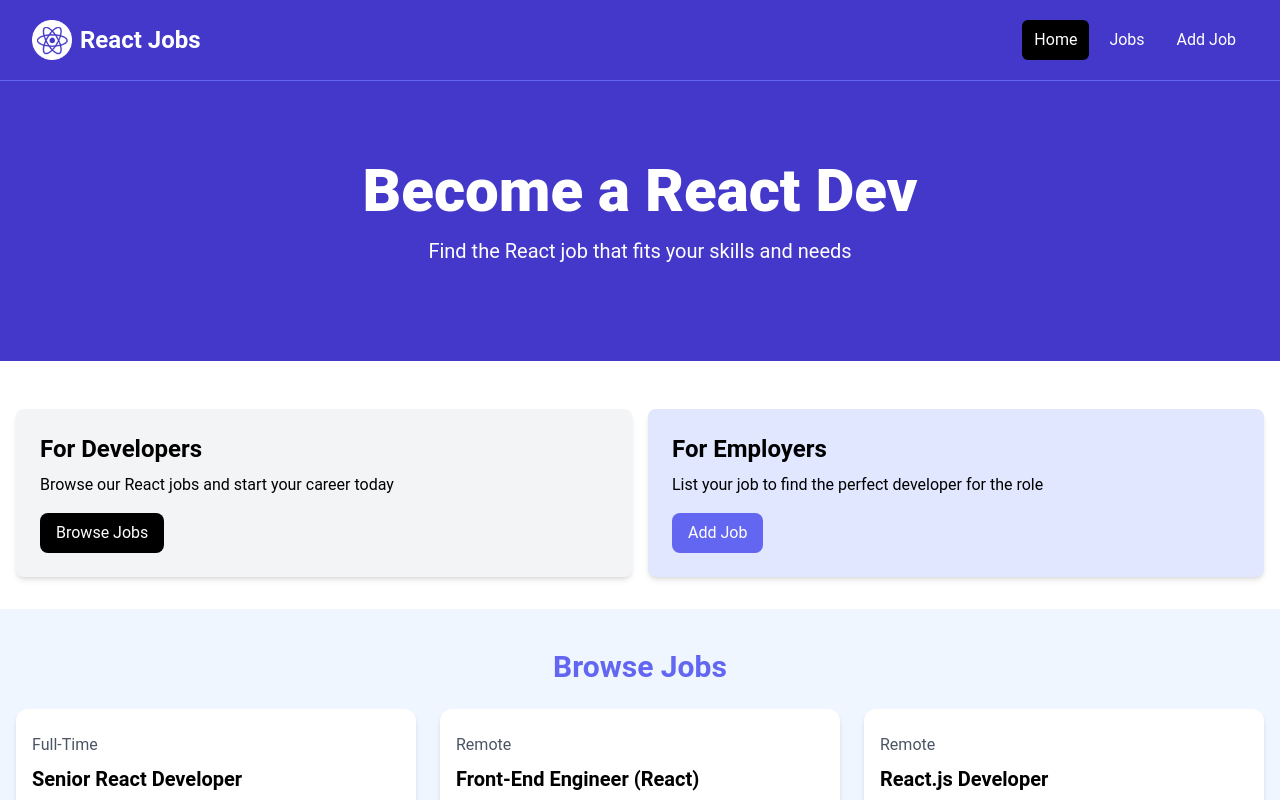
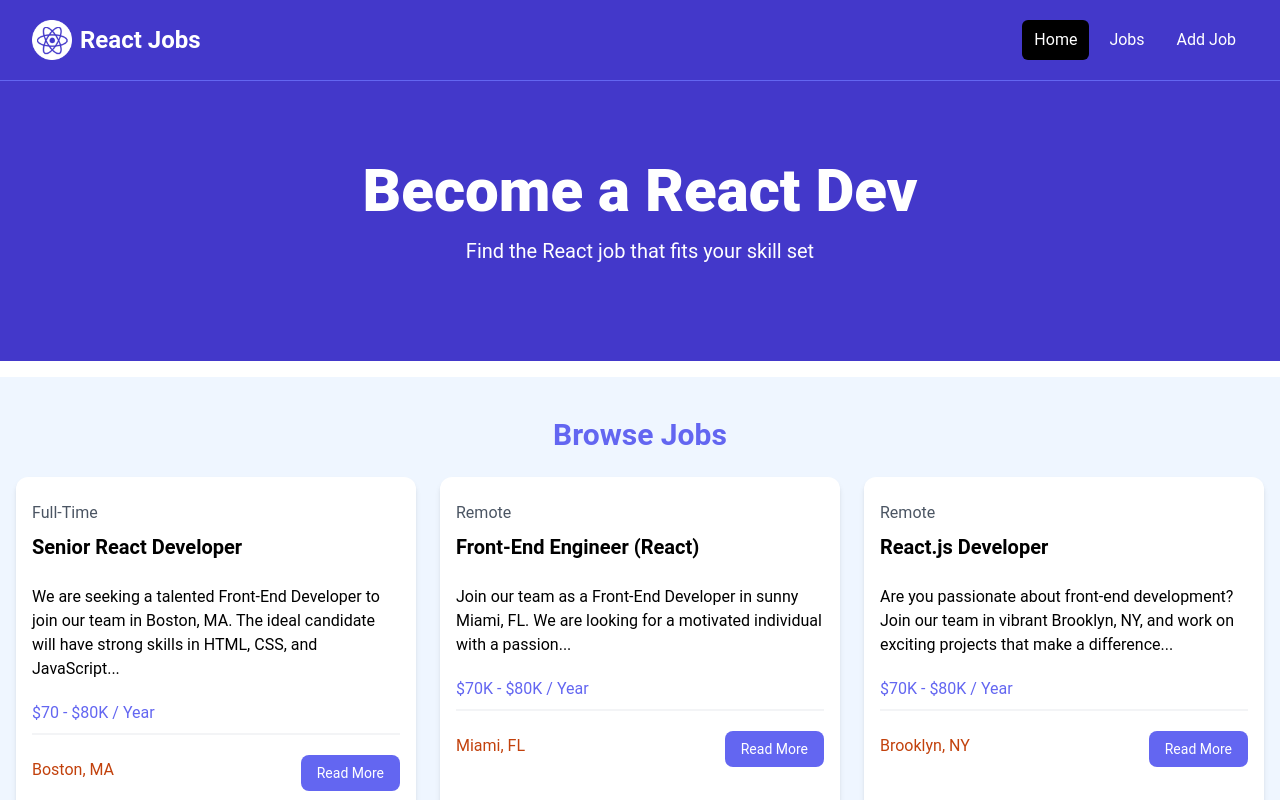
Before and after one commit to eual8/react-crash-course, a React (Vite) app: page / in a window 1280 px wide. Shown: the top 800 px of the page. Built offline with nearby package versions, Linux system fonts and the light colour scheme.

Commit message:
time 50:40

```diff
--- a/src/App.jsx
+++ b/src/App.jsx
@@ -1,59 +1,15 @@
-import Navbar from './components/Navbar'
+import Navbar from './components/Navbar';
+import Hero from './components/Hero';
+import HomeCard from './components/HomeCard';
 
 const App = () => {
   return (
     <>
       <Navbar />
+      <Hero />
 
-      {/* <!-- Hero --> */}
-      <section className="bg-indigo-700 py-20 mb-4">
-        <div
-          className="max-w-7xl mx-auto px-4 sm:px-6 lg:px-8 flex flex-col items-center"
-        >
-          <div className="text-center">
-            <h1
-              className="text-4xl font-extrabold text-white sm:text-5xl md:text-6xl"
-            >
-              Become a React Dev
-            </h1>
-            <p className="my-4 text-xl text-white">
-              Find the React job that fits your skills and needs
-            </p>
-          </div>
-        </div>
-      </section>
 
-      {/* <!-- Developers and Employers --> */}
-      <section className="py-4">
-        <div className="container-xl lg:container m-auto">
-          <div className="grid grid-cols-1 md:grid-cols-2 gap-4 p-4 rounded-lg">
-            <div className="bg-gray-100 p-6 rounded-lg shadow-md">
-              <h2 className="text-2xl font-bold">For Developers</h2>
-              <p className="mt-2 mb-4">
-                Browse our React jobs and start your career today
-              </p>
-              <a
-                href="/jobs.html"
-                className="inline-block bg-black text-white rounded-lg px-4 py-2 hover:bg-gray-700"
-              >
-                Browse Jobs
-              </a>
-            </div>
-            <div className="bg-indigo-100 p-6 rounded-lg shadow-md">
-              <h2 className="text-2xl font-bold">For Employers</h2>
-              <p className="mt-2 mb-4">
-                List your job to find the perfect developer for the role
-              </p>
-              <a
-                href="/add-job.html"
-                className="inline-block bg-indigo-500 text-white rounded-lg px-4 py-2 hover:bg-indigo-600"
-              >
-                Add Job
-              </a>
-            </div>
-          </div>
-        </div>
-      </section>
+
 
       {/* <!-- Browse Jobs --> */}
       <section className="bg-blue-50 px-4 py-10">
--- /dev/null
+++ b/src/components/Hero.jsx
@@ -0,0 +1,22 @@
+function Hero({title = 'Become a React Dev', subtitle = 'Find the React job that fits your skill set'}) {
+  return (
+    <section className="bg-indigo-700 py-20 mb-4">
+        <div
+            className="max-w-7xl mx-auto px-4 sm:px-6 lg:px-8 flex flex-col items-center"
+        >
+            <div className="text-center">
+            <h1
+                className="text-4xl font-extrabold text-white sm:text-5xl md:text-6xl"
+            >
+                {title}
+            </h1>
+            <p className="my-4 text-xl text-white">
+                {subtitle}
+            </p>
+            </div>
+        </div>
+    </section>
+  )
+}
+
+export default Hero
--- /dev/null
+++ b/src/components/HomeCard.jsx
@@ -0,0 +1,36 @@
+const HomeCard = () => {
+  return (
+    <section className="py-4">
+        <div className="container-xl lg:container m-auto">
+          <div className="grid grid-cols-1 md:grid-cols-2 gap-4 p-4 rounded-lg">
+            <div className="bg-gray-100 p-6 rounded-lg shadow-md">
+              <h2 className="text-2xl font-bold">For Developers</h2>
+              <p className="mt-2 mb-4">
+                Browse our React jobs and start your career today
+              </p>
+              <a
+                href="/jobs.html"
+                className="inline-block bg-black text-white rounded-lg px-4 py-2 hover:bg-gray-700"
+              >
+                Browse Jobs
+              </a>
+            </div>
+            <div className="bg-indigo-100 p-6 rounded-lg shadow-md">
+              <h2 className="text-2xl font-bold">For Employers</h2>
+              <p className="mt-2 mb-4">
+                List your job to find the perfect developer for the role
+              </p>
+              <a
+                href="/add-job.html"
+                className="inline-block bg-indigo-500 text-white rounded-lg px-4 py-2 hover:bg-indigo-600"
+              >
+                Add Job
+              </a>
+            </div>
+          </div>
+        </div>
+      </section>
+  )
+}
+
+export default HomeCard
```
